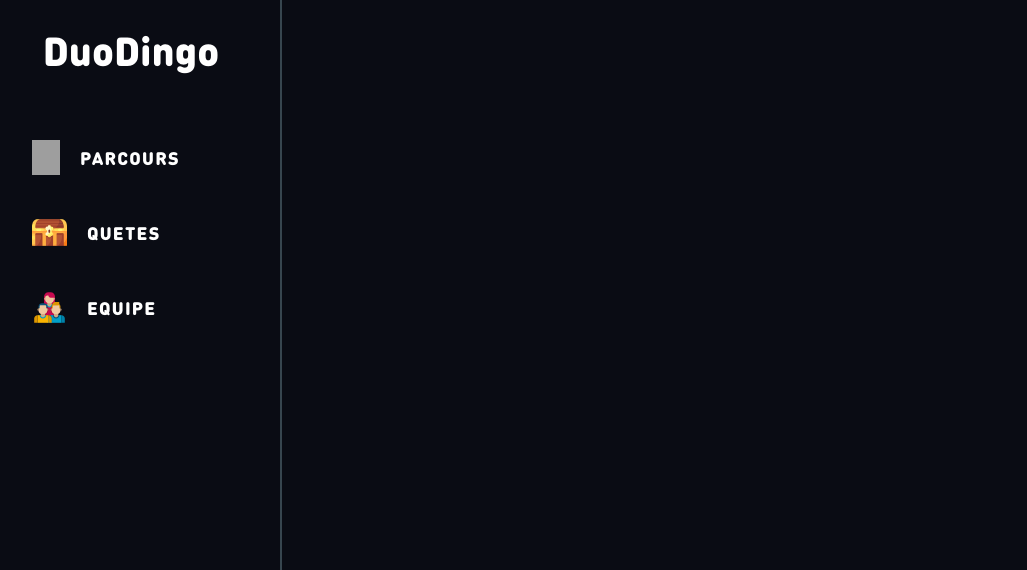
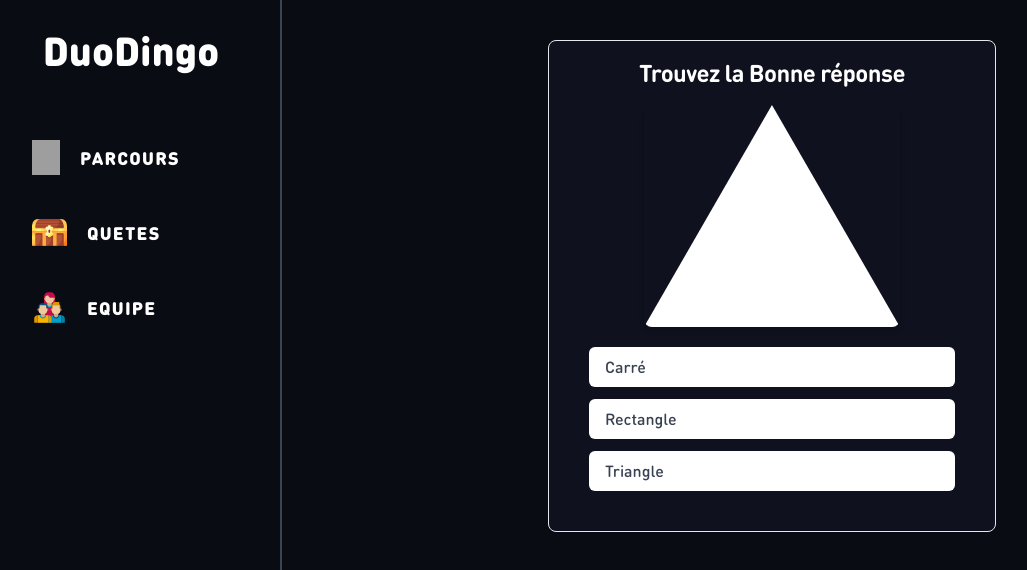
Before and after one commit to BgameB/h2ocean, a Next.js app: page /lesson in a window 1280 px wide. Shown: the top 570 px of the page, without its empty margins (18-1045 px from the left). Built offline with nearby package versions, Linux system fonts and the light colour scheme; grey boxes are pictures that could not be loaded.

Commit message:
fix: add quiz test

```diff
--- a/app/lesson/page.tsx
+++ b/app/lesson/page.tsx
@@ -1,4 +1,32 @@
+import QIncorrect from "@/ui/components/quiz/QIncorrect";
+import Quiz from "@/ui/components/quiz/Quiz";
+
+import VercelIcon from "@/public/vercel.svg";
+
 export default function TeamPage() {
   // SYSTEME DE LECON EN FONCTION DE LA PROGRESSION
-  return <div className=""></div>;
+  return (
+    <div className="">
+      <Quiz
+        id={1}
+        image={VercelIcon}
+        answer1="Carré"
+        answer2="Rectangle"
+        answer3="Triangle"
+        correctAnswer="Triangle"
+        color="#0F121E"
+      />
+
+      <QIncorrect
+        question="Quelles sont les deux plus grandes planètes du système solaire ?"
+        answer1="Mars"
+        answer2="Jupiter"
+        answer3="Saturne"
+        answer4="Vénus"
+        correctAnswer1="Jupiter"
+        correctAnswer2="Saturne"
+        color="#0F121E"
+      />
+    </div>
+  );
 }
```
